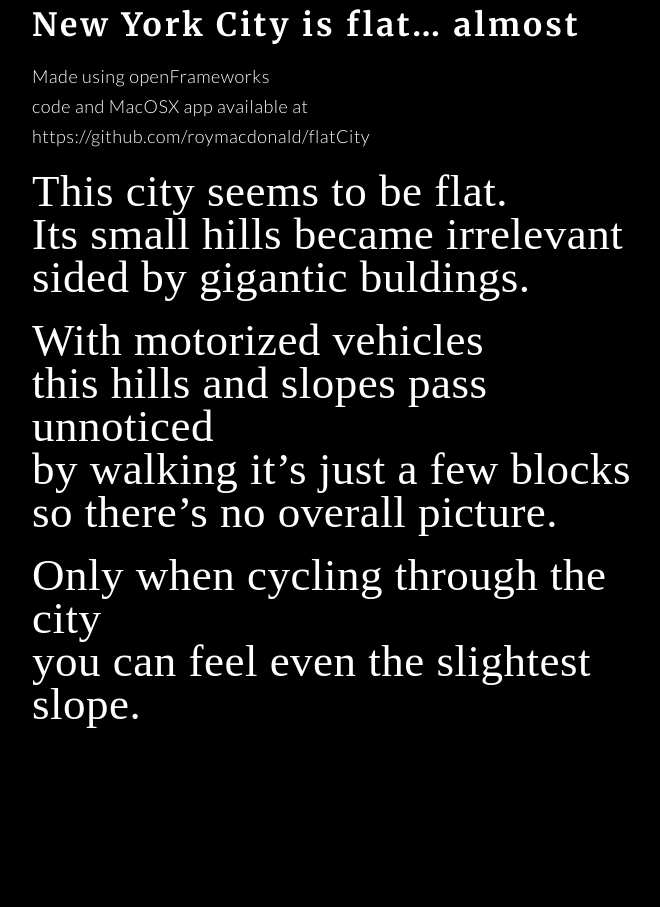
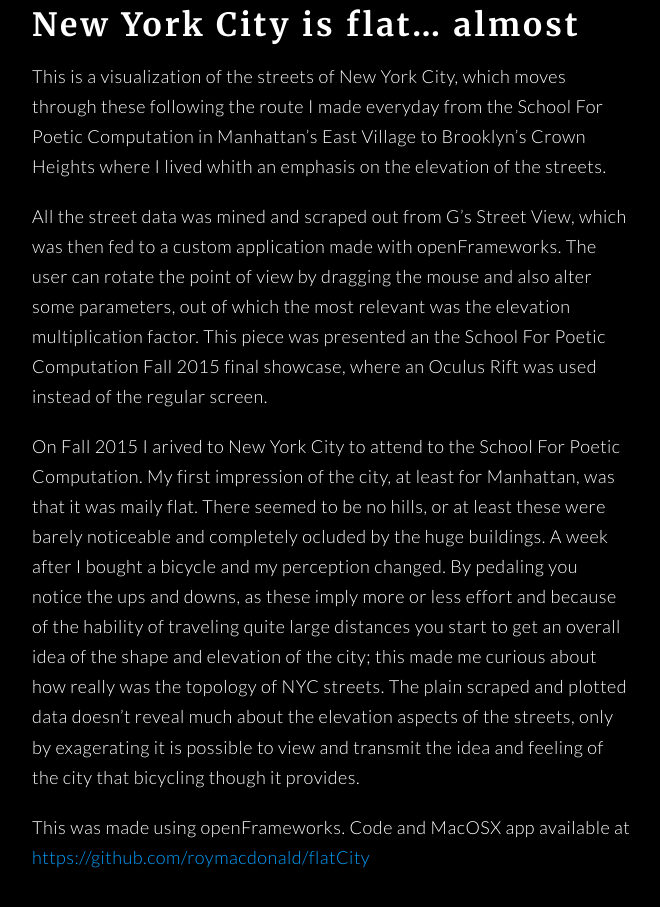
Before and after one commit to roymacdonald/roymacdonald.github.io, a Jekyll site: the page built from _posts/2015-10-27-New York City is flat.md, in a window 1280 px wide and 1400 px high, scrolled down 283 px. Shown: the part 428-1335 px from the top of the window, without its empty margins (308-968 px from the left). Built offline with Jekyll 4.4.1, drawn with Linux system fonts in a browser that asks for light colours; before the commit the page ends 1538 px from its top, so only the background shows below that.

Commit message:
Changes in some writings. REmoved blog category

```diff
--- a/_includes/headermenu.html
+++ b/_includes/headermenu.html
@@ -21,9 +21,9 @@
 <li {% if page.url contains '/about/' %}class="current"{% endif %}>
 <a lang ='en' href='{{site.url}}/about/'>About</a>
 </li>
-<li {% if page.url contains '/blog/' %}class="current"{% endif %}>
+<!-- <li {% if page.url contains '/blog/' %}class="current"{% endif %}>
 <a lang ='en' href='{{site.url}}/blog/'>blog</a>
 </li>
-
+ -->
 </ul>
 </div>
--- a/_posts/2015-10-27-New York City is flat.md
+++ b/_posts/2015-10-27-New York City is flat.md
@@ -12,16 +12,12 @@ video_height: 600
 
 # New York City is flat... almost
 
-<p>Made using openFrameworks<br /> code and MacOSX app available at https://github.com/roymacdonald/flatCity</p>
+This is a visualization of the streets of New York City, which moves through these following the route I made everyday from the School For Poetic Computation in Manhattan's East Village to Brooklyn's Crown Heights where I lived whith an emphasis on the elevation of the streets.
 
-<span style="font-family:serif;font-size:2.5em;line-height:0.9">This city seems to be flat.
-Its small hills became irrelevant
-sided by gigantic buldings.</span>
+All the street data was mined and scraped out from G's Street View, which was then fed to a custom application made with openFrameworks. The user can rotate the point of view by dragging the mouse and also alter some parameters, out of which the most relevant was the elevation multiplication factor. This piece was presented an the School For Poetic Computation Fall 2015 final showcase, where an Oculus Rift was used instead of the regular screen.
 
-<span style="font-family:serif;font-size:2.5em;line-height:0.9">With motorized vehicles
-this hills and slopes pass unnoticed
-by walking it's just a few blocks
-so there's no overall picture.</span>
+On Fall 2015 I arived to New York City to attend to the School For Poetic Computation. My first impression of the city, at least for Manhattan, was that it was maily flat. There seemed to be no hills, or at least these were barely noticeable and completely ocluded by the huge buildings. A week after I bought a bicycle and my perception changed. By pedaling you notice the ups and downs, as these imply more or less effort and because of the hability of traveling quite large distances you start to get an overall idea of the shape and elevation of the city; this made me curious about how really was the topology of NYC streets.
+The plain scraped and plotted data doesn't reveal much about the elevation aspects of the streets, only by exagerating it is possible to view and transmit the idea and feeling of the city that bicycling though it provides.
 
-<span style="font-family:serif;font-size:2.5em;line-height:0.9">Only when cycling through the city
-you can feel even the slightest slope.</span>
+This was made using openFrameworks.
+Code and MacOSX app available at [https://github.com/roymacdonald/flatCity](https://github.com/roymacdonald/flatCity)
```
Also changed, not shown: _posts/2015-06-01-FourierStudies.md (+1 -0 lines), _posts/2015-10-02-SFPC_CTS_1.md (+5 -5 lines).
